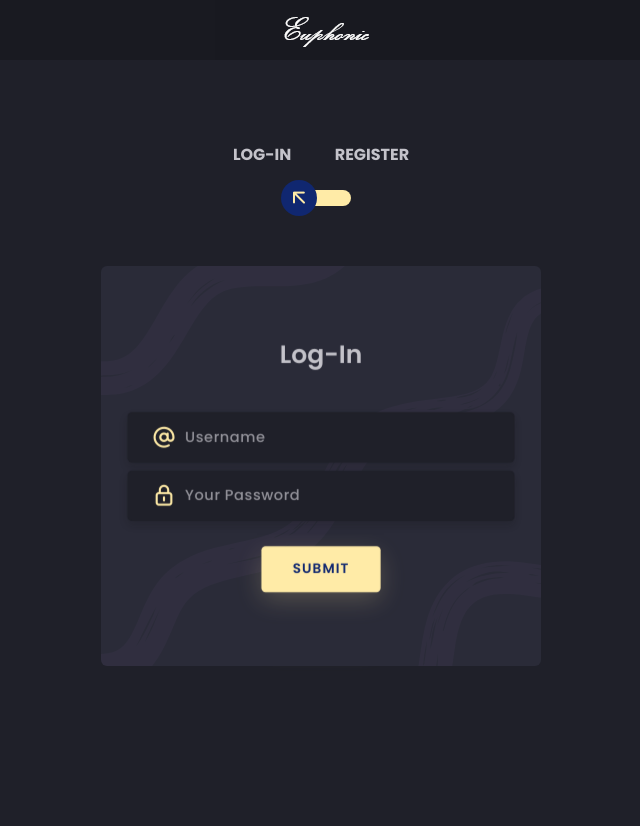
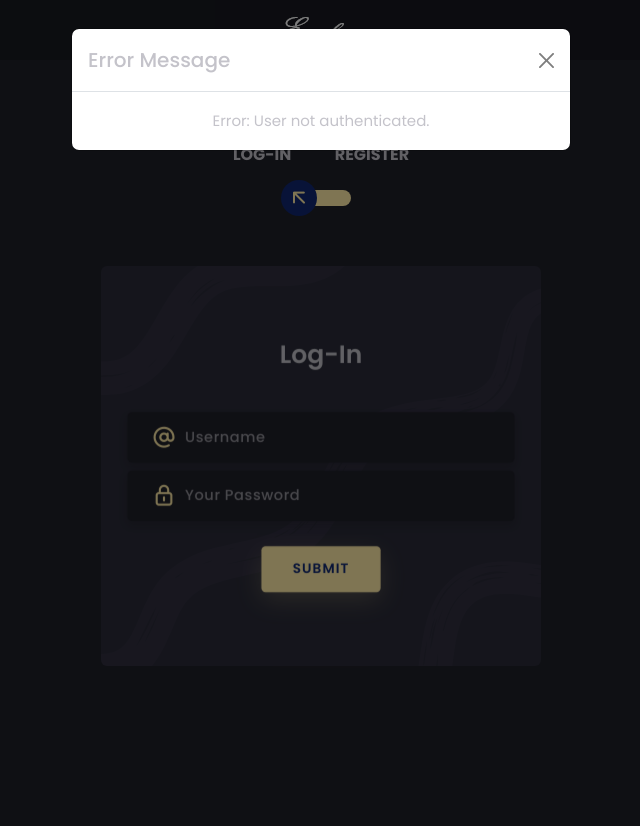
Before and after one commit to Scooney6/Euphonic, a Flask app: page /callback in a window 1280 px wide. Shown: the whole page, without its empty margins (319-959 px from the left). After the commit the page ends 605 px from the top, so only its background shows below. Run offline with Flask 2, Linux system fonts and the light colour scheme; lists and menus that the app fills with data are empty; parts of the project's set-up code (start-up, migrations or seed data) failed here and were passed over; some libraries are stand-ins or nearby versions.

Commit message:
Error Handler Added for Login/Register
Error Handler Added now displays error messages as popup

```diff
--- a/Flask/templates/index.html
+++ b/Flask/templates/index.html
@@ -11,6 +11,9 @@
     crossorigin="anonymous" referrerpolicy="no-referrer" />
   <link rel="stylesheet" href="https://unicons.iconscout.com/release/v2.1.9/css/unicons.css" />
   <link rel="stylesheet" href="{{ url_for('static', filename='css/style.css') }}" />
+  <script src="https://cdnjs.cloudflare.com/ajax/libs/bootstrap/5.2.3/js/bootstrap.min.js"
+      integrity="sha512-1/RvZTcCDEUjY/CypiMz+iqqtaoQfAITmNSJY17Myp4Ms5mdxPS5UV7iOfdZoxcGhzFbOm6sntTKJppjvuhg4g=="
+      crossorigin="anonymous" referrerpolicy="no-referrer"></script>
 </head>
 
 <body>
@@ -60,18 +63,18 @@
                       <h4 class="mb-7 pb-1">Register</h4>
                       <form action="{{ url_for('register') }}" method="POST">
                         <div class="form-group">
-                          <input type="text" name="firstname" class="form-style" placeholder="First Name"
-                            id="firstname" autocomplete="off">
+                          <input type="text" name="firstname" class="form-style" placeholder="First Name" id="firstname"
+                            autocomplete="off">
                           <i class="input-icon uil uil-user"></i>
                         </div>
                         <div class="form-group mt-2">
-                          <input type="text" name="lastName" class="form-style" placeholder="Last Name"
-                            id="lastName" autocomplete="off">
+                          <input type="text" name="lastName" class="form-style" placeholder="Last Name" id="lastName"
+                            autocomplete="off">
                           <i class="input-icon uil uil-user"></i>
                         </div>
                         <div class="form-group mt-2">
-                          <input type="text" name="username" class="form-style" placeholder="Username"
-                            id="username" autocomplete="off">
+                          <input type="text" name="username" class="form-style" placeholder="Username" id="username"
+                            autocomplete="off">
                           <i class="input-icon uil uil-at"></i>
                         </div>
                         <div class="form-group mt-2">
@@ -103,6 +106,31 @@
       </div>
     </div>
   </div>
+
+  <!-- Modal -->
+  <div class="modal fade" id="errorModal" tabindex="-1" aria-labelledby="errorModalLabel" aria-hidden="true">
+    <div class="modal-dialog">
+      <div class="modal-content">
+        <div class="modal-header d-flex justify-content-center">
+          <h5 class="modal-title text-center" id="errorModalLabel">Error Message</h5>
+          <button type="button" class="btn-close" data-bs-dismiss="modal" aria-label="Close"></button>
+        </div>
+        <div class="modal-body text-center">
+          {{ msg }}
+        </div>
+      </div>
+    </div>
+  </div>
+
+  {% if msg %}
+  <script>
+    document.addEventListener("DOMContentLoaded", function (event) {
+      var myModal = document.getElementById("errorModal");
+      var myModalInstance = new bootstrap.Modal(myModal);
+      myModalInstance.show();
+    });
+  </script>
+  {% endif %}
 </body>
 
 </html>
--- a/Flask/views.py
+++ b/Flask/views.py
@@ -33,6 +33,8 @@ def login():
 
             # Now we can let them access the home page
             return redirect("home")
+        else:
+            return render_template("index.html", msg='Username or Password incorrect!')
     else:
         return render_template("index.html", msg='Username and Password Required')
 
@@ -82,10 +84,13 @@ def home():
         for fid in friend_ids:
             friend_data[str(fid)] = {}
             friend_data[str(fid)]['username'] = getUsernameByID(fid)
-            track = makeGetRequest(fid, "https://api.spotify.com/v1/me/player/recently-played", params={"limit": 1})
+            track = makeGetRequest(
+                fid, "https://api.spotify.com/v1/me/player/recently-played", params={"limit": 1})
             if track is not None:
-                friend_data[str(fid)]['track'] = track['items'][0]['track']['name']
-                friend_data[str(fid)]['track_href'] = track['items'][0]['track']['external_urls']['spotify']
+                friend_data[str(
+                    fid)]['track'] = track['items'][0]['track']['name']
+                friend_data[str(
+                    fid)]['track_href'] = track['items'][0]['track']['external_urls']['spotify']
             else:
                 friend_data[str(fid)]['track'] = "Unavailable"
             score = getScore(session['uid'], str(fid))
@@ -94,7 +99,8 @@ def home():
             else:
                 friend_data[str(fid)]['score'] = 'N/A'
         # Sort friends list by descending score NOT SURE IF THIS WORKS
-        sorted(friend_data, key=lambda x: friend_data[x]['score'], reverse=True)
+        sorted(friend_data,
+               key=lambda x: friend_data[x]['score'], reverse=True)
         leaderboard = {}
         scores = getTopScores()
         for i in range(len(scores)):
@@ -148,8 +154,10 @@ def compare(user1, user2):
     u1id = getUID(user1)
     u2id = getUID(user2)
 
-    user1_top_tracks = makeGetRequest(u1id, "https://api.spotify.com/v1/me/top/tracks", params={'limit': 50})
-    user2_top_tracks = makeGetRequest(u2id, "https://api.spotify.com/v1/me/top/tracks", params={'limit': 50})
+    user1_top_tracks = makeGetRequest(
+        u1id, "https://api.spotify.com/v1/me/top/tracks", params={'limit': 50})
+    user2_top_tracks = makeGetRequest(
+        u2id, "https://api.spotify.com/v1/me/top/tracks", params={'limit': 50})
     shared_tracks = []
     if user1_top_tracks is not None and user2_top_tracks is not None:
         for track in user1_top_tracks['items']:
@@ -160,8 +168,10 @@ def compare(user1, user2):
         pass
     print("tracks in common: " + str(shared_tracks))
 
-    user1_top_artists = makeGetRequest(u1id, "https://api.spotify.com/v1/me/top/artists", params={'limit': 50})
-    user2_top_artists = makeGetRequest(u2id, "https://api.spotify.com/v1/me/top/artists", params={'limit': 50})
+    user1_top_artists = makeGetRequest(
+        u1id, "https://api.spotify.com/v1/me/top/artists", params={'limit': 50})
+    user2_top_artists = makeGetRequest(
+        u2id, "https://api.spotify.com/v1/me/top/artists", params={'limit': 50})
     shared_artists = []
     if user1_top_artists is not None and user2_top_artists is not None:
         for artist in user1_top_artists['items']:
@@ -185,6 +195,11 @@ def callback():
     code = request.args.get('code')
     state = request.args.get('state')
 
+    # Check if the user's unique identifier is stored in the session dictionary
+    if 'uid' not in session:
+        session.clear()
+        return render_template("index.html", msg="Error: User not authenticated.")
+
     # Now so many things have to happen it's a miracle this works.
     # First we check if Spotify gave us a State and if the user denied authorization.
     # If those things are fine we can try to get the user's access token.
@@ -200,5 +215,6 @@ def callback():
     if not getFirstSpotifyID(session['uid'], t):
         session.clear()
         return render_template("index.html", msg="You can't register a spotify account to multiple accounts!")
-    addToken(t['access_token'], t['refresh_token'], time.time() + t['expires_in'], session['uid'])
+    addToken(t['access_token'], t['refresh_token'],
+             time.time() + t['expires_in'], session['uid'])
     return redirect('home')
```
